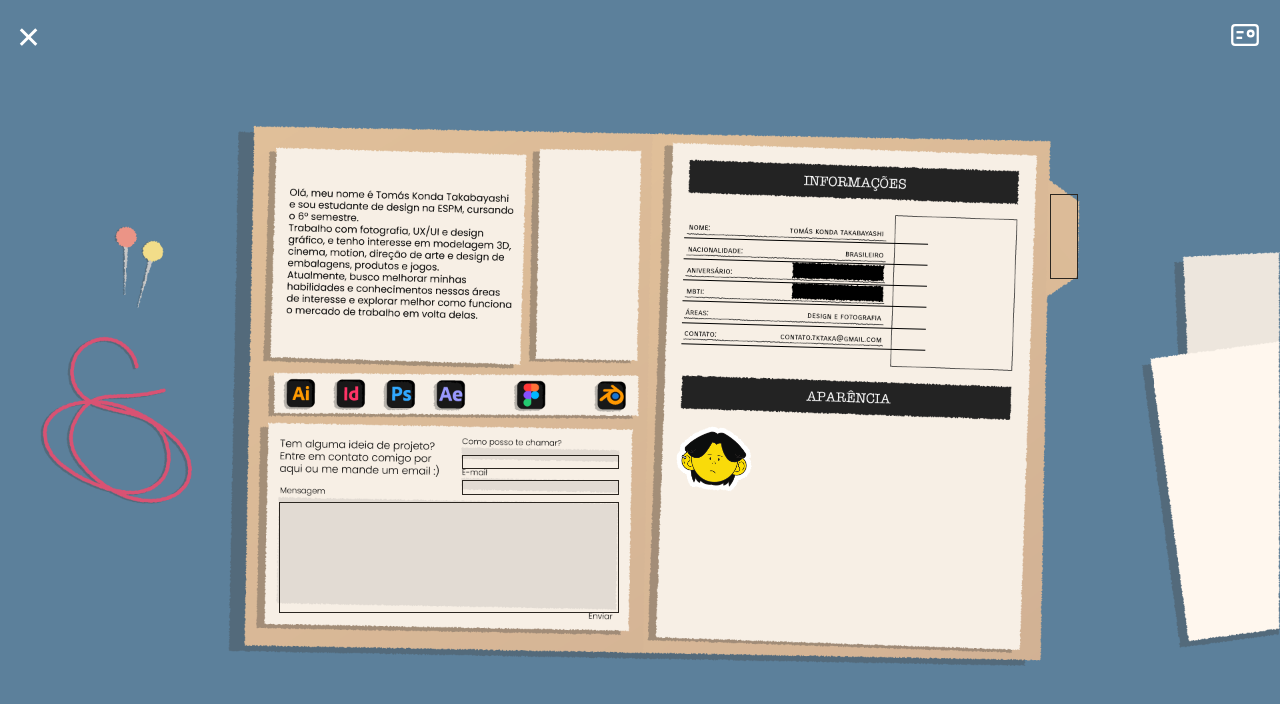
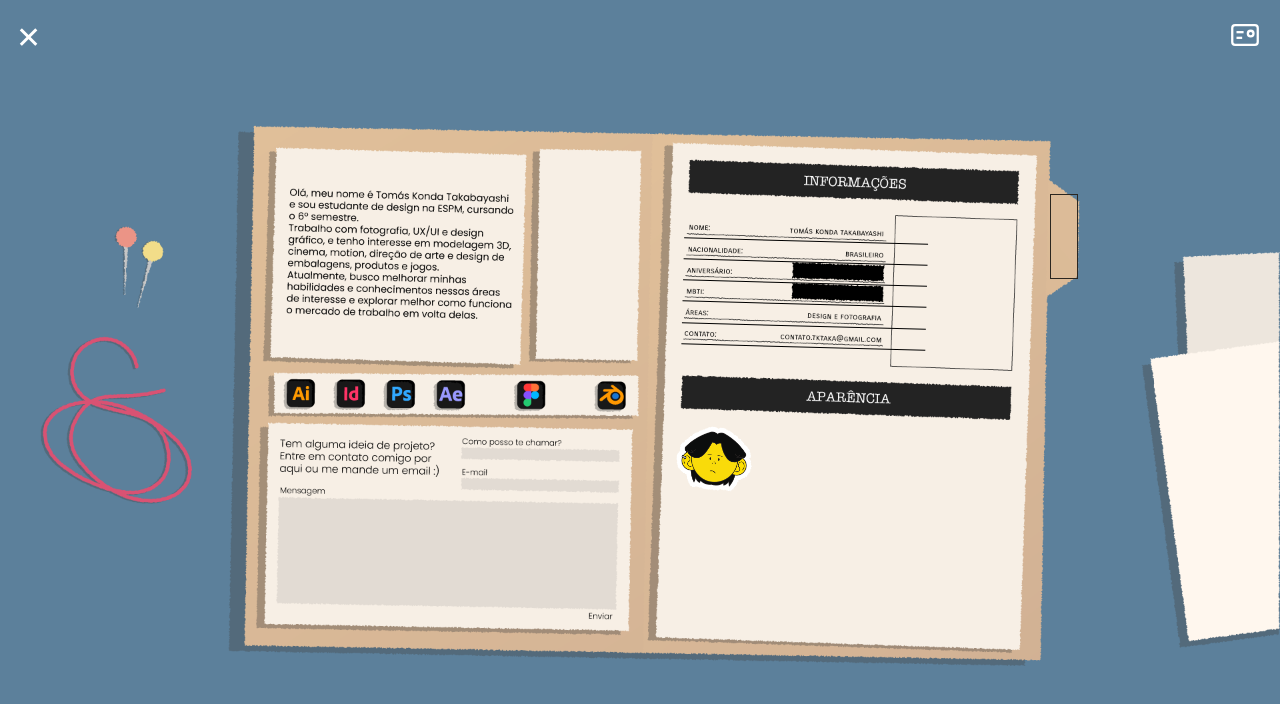
Before and after one commit to muwsh/Portfolio, a plain HTML site: page index.html in a window 1280 px wide. Both pictures are taken after a click on the button "Sobre mim". Drawn offline with Linux system fonts and the light colour scheme.

Commit message:
Campos do formulário de contato transparentes: sem contorno preto nem caixa cinza sobre o fundo
Co-Authored-By: Claude Haiku 5.5 <noreply@anthropic.com>
Claude-Session: https://claude.ai/code/session_01SfAoX826ighfHB52Wjwp17

```diff
--- a/css/style.css
+++ b/css/style.css
@@ -797,6 +797,9 @@ body.menu-visivel .menu-botao { opacity: 1; pointer-events: auto; }
 #sobre .sobre-contato label:nth-of-type(-n+2) :is(input) { flex: none; height: calc(22 * var(--k)); margin-top: auto; }
 #sobre .sobre-contato label { justify-content: flex-start; }
 #sobre .sobre-contato textarea { margin-top: 2px; }
+/* Campos transparentes: só a marcação do fundo aparece, sem contorno nem caixa cinza */
+#sobre .sobre-contato :is(input, textarea) { background: transparent !important; border: 0 !important; outline: none; box-shadow: none; padding: 0 !important; margin: 0 !important; height: auto; }
+#sobre .sobre-contato :is(input, textarea):focus-visible { outline: none; }
 #sobre .sobre-contato button{position:absolute;left:calc(50% + (877 - 961) * var(--k));top:calc(50% + (853 - 540) * var(--k));width:calc(50 * var(--k));height:calc(22 * var(--k));aspect-ratio:auto;margin:0;--r:0deg;transform:rotate(0deg);padding:0;}
 #sobre .faixa-info{position:absolute;left:calc(50% + (1033.5 - 961) * var(--k));top:calc(50% + (181 - 540) * var(--k));width:calc(495 * var(--k));height:calc(62 * var(--k));aspect-ratio:auto;margin:0;--r:1.5deg;transform:rotate(1.5deg);}
 #sobre .faixa-aparencia{position:absolute;left:calc(50% + (1022.5 - 961) * var(--k));top:calc(50% + (504 - 540) * var(--k));width:calc(495 * var(--k));height:calc(66 * var(--k));aspect-ratio:auto;margin:0;--r:1.5deg;transform:rotate(1.5deg);}
```
